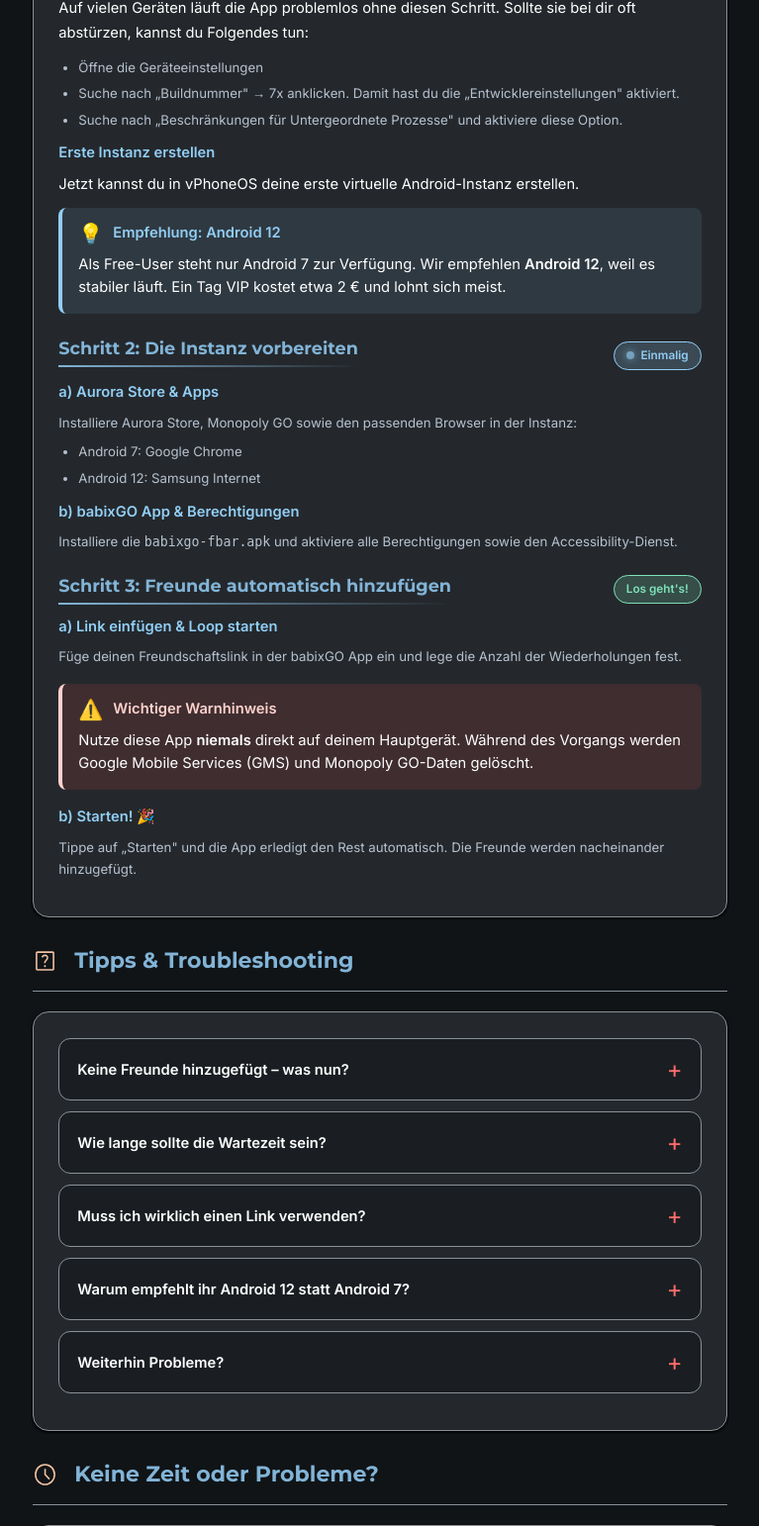
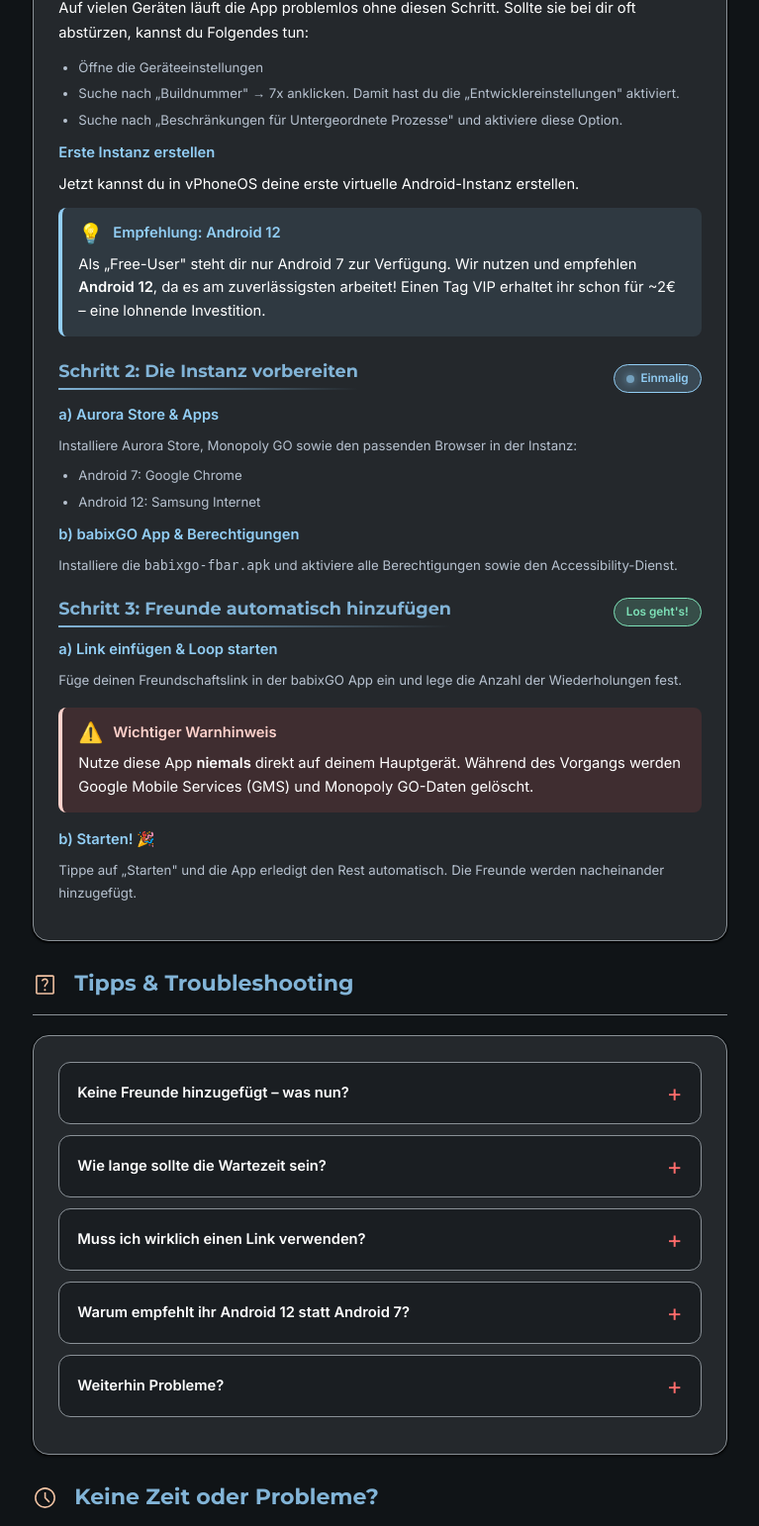
Before and after one commit to Orga-bgo/main-bgo, a PHP site: page /anleitungen/freundschaftsbalken-fuellen/ in a window 1280 px wide. Shown: the part 2442-3984 px from the top of the page at 99% size, without its empty margins (256-1023 px from the left). Run offline with PHP 8.4, Linux system fonts and the light colour scheme.

Commit message:
Update recommendation text about Android versions and VIP offers
Refine the notice box and FAQ text regarding Android version recommendations, clarifying the benefits of Android 12 and the value of a VIP subscription.

Replit-Commit-Author: Agent
Replit-Commit-Session-Id: 2c08fa19-a705-4b9d-8817-ab04e4313c87
Replit-Commit-Checkpoint-Type: full_checkpoint
Replit-Commit-Event-Id: 04469096-34b4-4c8e-b878-a09af58f4754
Replit-Commit-Screenshot-Url: https://storage.googleapis.com/screenshot-production-us-central1/dfe80990-f524-4372-a63b-c3e062419a42/2c08fa19-a705-4b9d-8817-ab04e4313c87/AdJvGGL
Replit-Helium-Checkpoint-Created: true

```diff
--- a/anleitungen/freundschaftsbalken-fuellen/index.php
+++ b/anleitungen/freundschaftsbalken-fuellen/index.php
@@ -190,9 +190,9 @@
               <span class="notice-box__icon">💡</span>
               <strong class="notice-box__title">Empfehlung: Android 12</strong>
               <p class="notice-box__text">
-                Als Free-User steht nur Android 7 zur Verfügung. Wir empfehlen
-                <strong>Android 12</strong>, weil es stabiler läuft.
-                Ein Tag VIP kostet etwa 2 € und lohnt sich meist.
+                Als „Free-User" steht dir nur Android 7 zur Verfügung. Wir nutzen und empfehlen
+                <strong>Android 12</strong>, da es am zuverlässigsten arbeitet!
+                Einen Tag VIP erhaltet ihr schon für ~2€ – eine lohnende Investition.
               </p>
             </div>
           </div>
@@ -305,8 +305,8 @@
           <button type="button" class="faq-question" aria-expanded="false">Warum empfehlt ihr Android 12 statt Android 7?</button>
           <div class="faq-answer">
             <p>
-              Android 12 läuft stabiler und hat weniger Abstürze. Als Free-User steht nur Android 7 zur Verfügung,
-              aber ein Tag VIP kostet etwa 2 € und lohnt sich meist.
+              Android 12 arbeitet am zuverlässigsten. Als „Free-User" steht dir nur Android 7 zur Verfügung.
+              Einen Tag VIP erhaltet ihr schon für ~2€ – eine lohnende Investition.
             </p>
           </div>
         </div>
```
Also changed, not shown: attached_assets/targeted_element_1768346380042.png (added).
